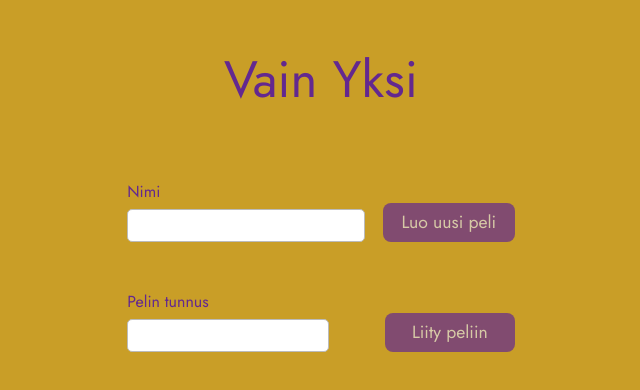
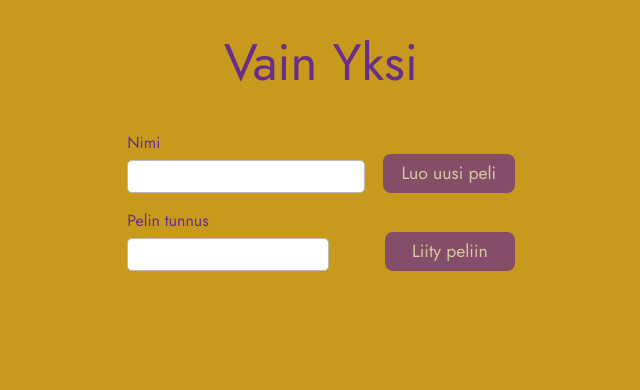
Before and after one commit to paasar/vain-yksi, a Svelte app in the folder frontend/: page / in a window 1280 px wide. Shown: the top 390 px of the page, without its empty margins (319-959 px from the left). Built offline with nearby package versions, Linux system fonts and the light colour scheme.

Commit message:
Remove owl style and compartmentilise secondary buttons

```diff
--- a/frontend/src/App.svelte
+++ b/frontend/src/App.svelte
@@ -7,10 +7,11 @@
 
     import { fly } from 'svelte/transition';
 
-    let flyIn = {x: 50, duration: 500, delay: 500};
+    let flyIn = {x: 50, duration: 500, delay: 510};
     let flyOut = {x: -50, duration: 500};
 </script>
 
+<div class="content">
   <main>
     <h1 class:started="{$game.id}">Vain Yksi</h1>
     <div class="game-info">
@@ -33,8 +34,13 @@
       {/if}
     </div>
   </main>
+</div>
 
 <style>
+  .content {
+    margin: 0 auto;
+  }
+
   .game-info {
     font-weight: bold;
     margin-top: 40px;
--- a/frontend/src/app.css
+++ b/frontend/src/app.css
@@ -4,8 +4,8 @@
   line-height: 24px;
   font-weight: 400;
 
-  --main: rgba(196, 148, 16, 0.9);
-  --main-complement: #63288F;
+  --main: rgba(196, 148, 16, 0.95);
+  --main-complement: rgba(99, 40, 143, 0.95);
   color-scheme: light dark;
   color: var(--main);
   background-color: var(--main-complement);
@@ -15,10 +15,6 @@
   -webkit-font-smoothing: antialiased;
   -moz-osx-font-smoothing: grayscale;
   -webkit-text-size-adjust: 100%;
-}
-
-* > * {
-  margin-top: 1em;
 }
 
 a {
@@ -43,8 +39,14 @@ h1 {
 }
 
 #app {
-  max-width: 800px;
+  display: flex;
+  flex-direction: column;
+  align-items: center;
+  justify-content: flex-start;
   margin: 0 auto;
+}
+
+main {
   padding: 0 2rem;
   text-align: center;
 }
@@ -53,6 +55,7 @@ h1 {
   display: flex;
   justify-content: space-between;
   align-items: flex-end;
+  margin-top: 1rem;
 }
 
 button {
@@ -97,8 +100,8 @@ button:disabled {
 
 @media (prefers-color-scheme: light) {
   :root {
-    --main: #63288F;
-    --main-complement: rgba(196, 148, 16, 0.9);
+    --main: rgba(99, 40, 143, 0.95);
+    --main-complement: rgba(196, 148, 16, 0.95);
   }
   a:hover {
     color: #747bff;
--- a/frontend/src/components/CollectingHints.svelte
+++ b/frontend/src/components/CollectingHints.svelte
@@ -44,11 +44,13 @@
 {/each}
 </div>
 
-<div>
-    {#if $game.player && !$game.player.guesser }
+<div class="footer">
+    <div class="footer-content">
+        {#if $game.player && !$game.player.guesser }
         <button on:click={() => skipWord()}>Vaihda sana</button>
-    {/if}
-    <button on:click={() => startNextRound()}>Vaihda arvaaja ja sana</button>
+        {/if}
+        <button on:click={() => startNextRound()}>Vaihda arvaaja ja sana</button>
+    </div>
 </div>
 
 <style>
@@ -56,4 +58,25 @@
         font-size: larger;
         font-weight: 700;
     }
+
+    button {
+        margin-left: 0.5em;
+        margin-top: 0.5em;
+    }
+
+    .footer {
+        border-top: solid 1px var(--main);
+        margin-top: 100px;
+        padding: 0 2rem;
+        width: calc(100% - 2.5rem);
+    }
+
+    .footer-content {
+        display: flex;
+        justify-content: space-evenly;
+        align-items: center;
+        margin: 0 auto;
+        max-width: 800px;
+        padding: 0.5em 0;
+    }
 </style>
--- a/frontend/src/components/Lobby.svelte
+++ b/frontend/src/components/Lobby.svelte
@@ -44,6 +44,10 @@
         padding: 0.4em;
     }
 
+    button {
+        margin-top: 1rem;
+    }
+
     .player-card {
         background-color: var(--main);
         border-radius: 1em;
@@ -52,6 +56,7 @@
         -moz-box-shadow: 4px 4px 5px 0px rgba(0,0,0,0.7) inset;
         color: var(--main-complement);
         font-size: 1.3em;
+        margin-top: 0.5em;
         padding: 0.5em;
     }
 </style>
```
Lines whose indentation alone changed are shown as unchanged.
